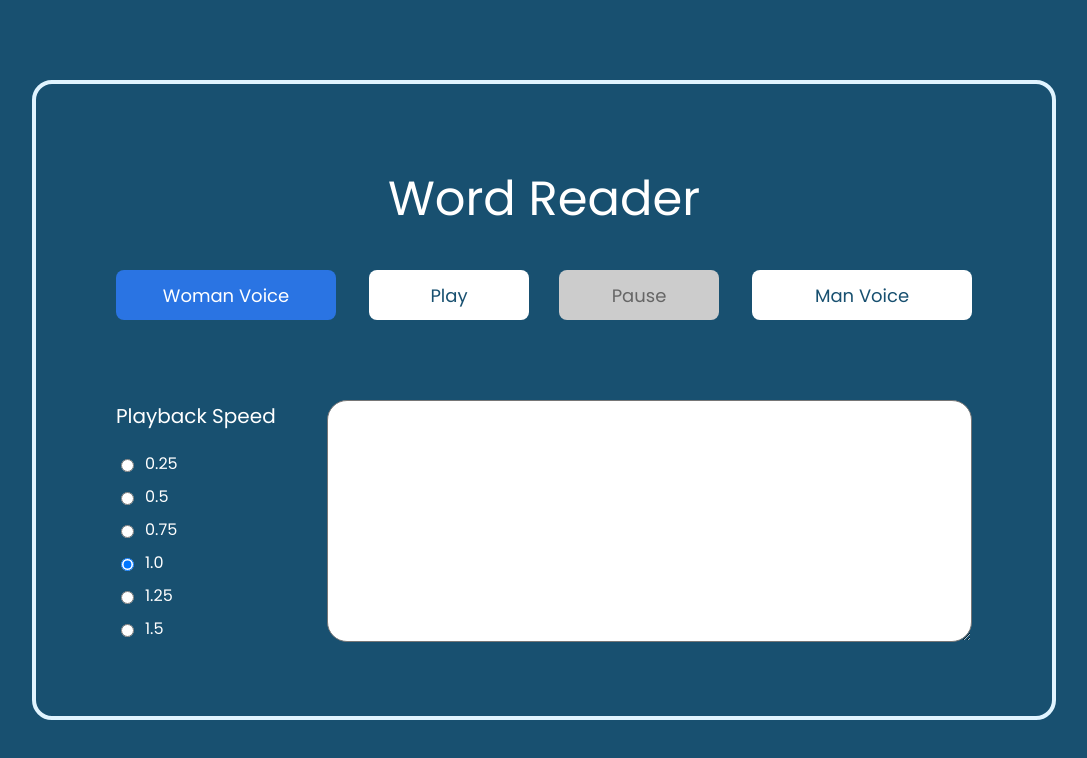
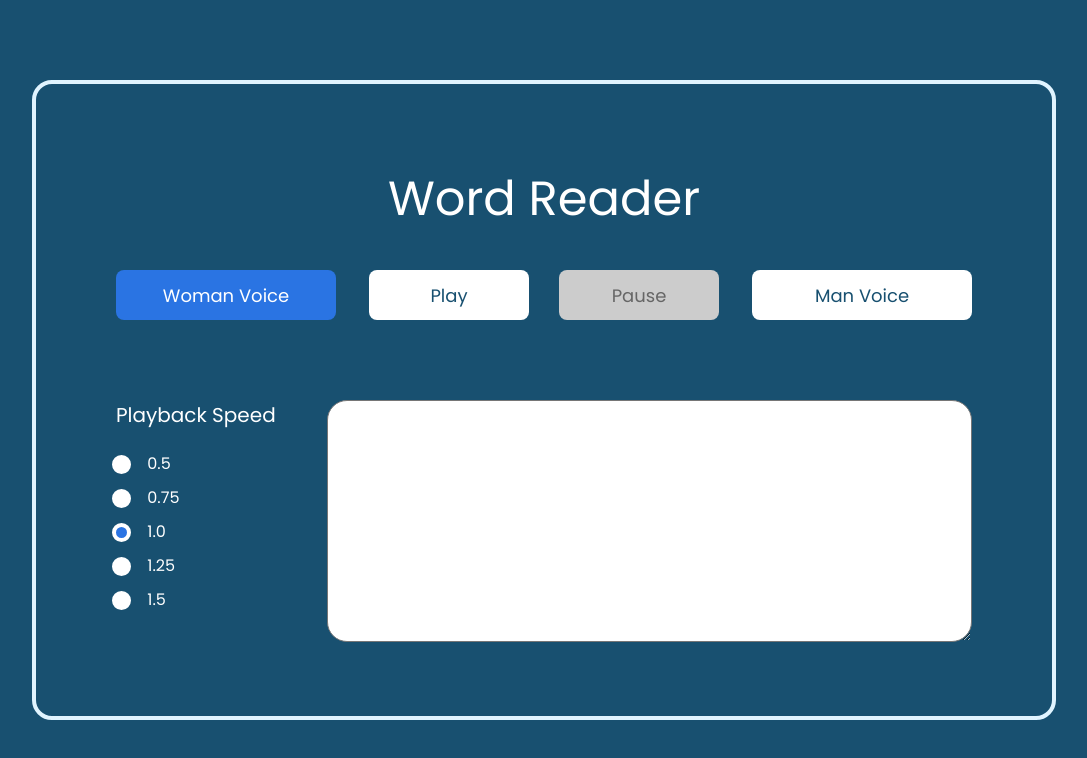
Before and after one commit to Frederick-88/vue-text-to-speech-ai, a Vue app: page / in a window 1280 px wide. Shown: the top 758 px of the page, without its empty margins (96-1183 px from the left). Built offline with nearby package versions, Linux system fonts and the light colour scheme.

Commit message:
Final Touch for Desktop Site

```diff
--- a/src/views/HomeDesktop.vue
+++ b/src/views/HomeDesktop.vue
@@ -44,17 +44,6 @@
         <div class="radiobox-container">
           <h4 class="radiobox-title">Playback Speed</h4>
           <div class="rates-radiobox-list">
-            <div class="radio-list-item-container">
-              <input
-                class="radio-list-item"
-                v-model="selectedSpeed"
-                type="radio"
-                name="0.25"
-                id="0.25"
-                :value="0.25"
-              />
-              <label class="radio-list-label" for="0.25"> 0.25 </label>
-            </div>
             <div class="radio-list-item-container">
               <input
                 class="radio-list-item"
@@ -276,7 +265,6 @@ export default {
 
   .content-container {
     display: flex;
-    align-items: center;
     justify-content: space-between;
     width: 100%;
     margin: 80px 0 30px;
@@ -308,12 +296,47 @@ export default {
 
         .radio-list-item {
           cursor: pointer;
+          display: none;
         }
 
         .radio-list-label {
           font-size: 1rem;
           margin-left: 8px;
           cursor: pointer;
+
+          &:hover {
+            &:before {
+              transition: filter 0.5s cubic-bezier(0.075, 0.82, 0.165, 1);
+              filter: brightness(0.65);
+            }
+          }
+        }
+
+        .radio-list-label:before {
+          content: " ";
+          display: inline-block;
+          position: relative;
+          top: 5px;
+          left: -12px;
+          width: 15px;
+          height: 15px;
+          border-radius: 50%;
+          border: 2px solid white;
+          background-color: white;
+        }
+
+        .radio-list-item:checked + .radio-list-label:before {
+          content: " ";
+          display: inline-block;
+          position: relative;
+          border: 4px solid white;
+          border-radius: 50%;
+          width: 11px;
+          height: 11px;
+          top: 5px;
+          left: -12px;
+          background-color: #2a74e3;
+          filter: brightness(1);
         }
       }
     }
```
